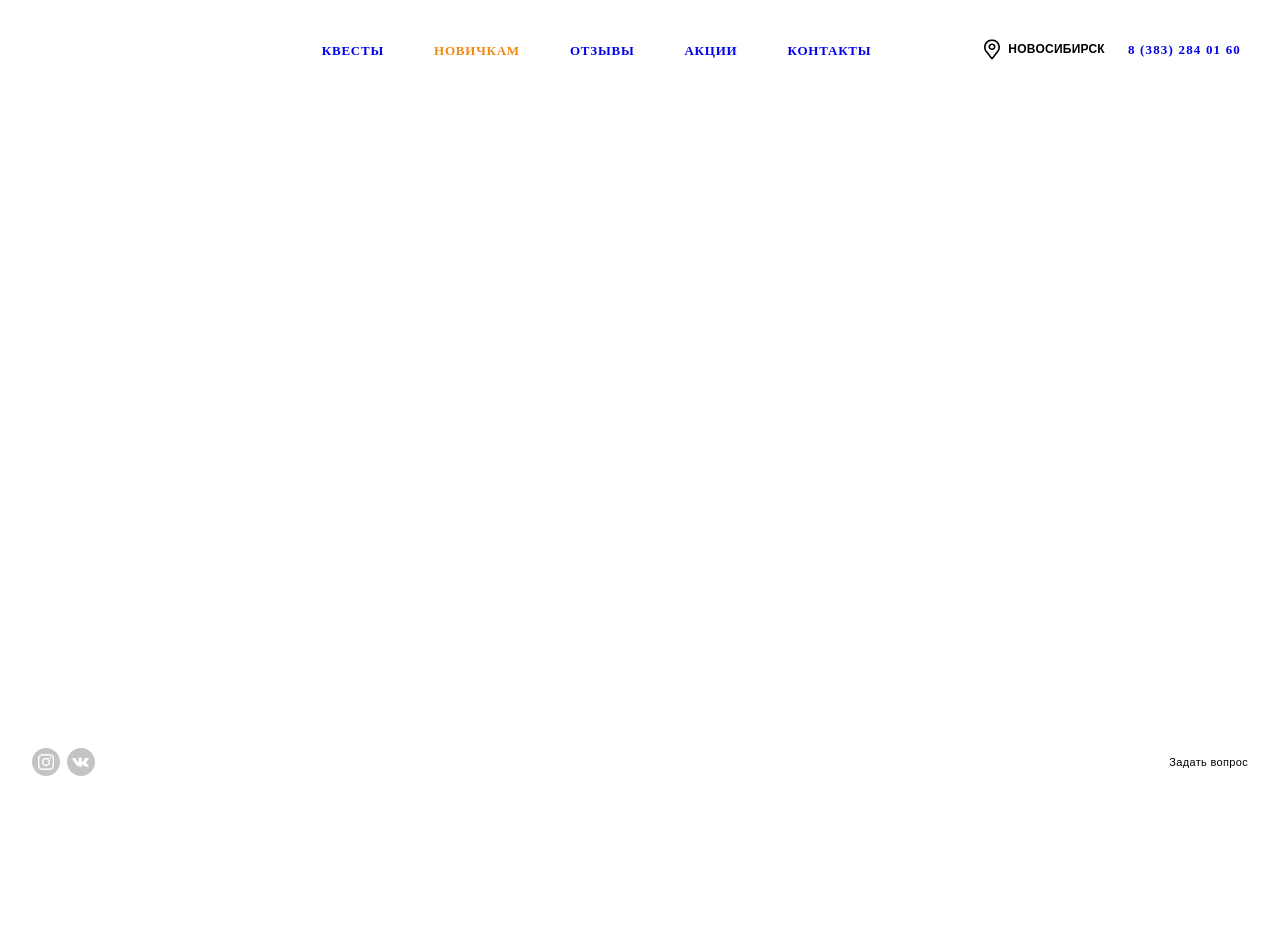
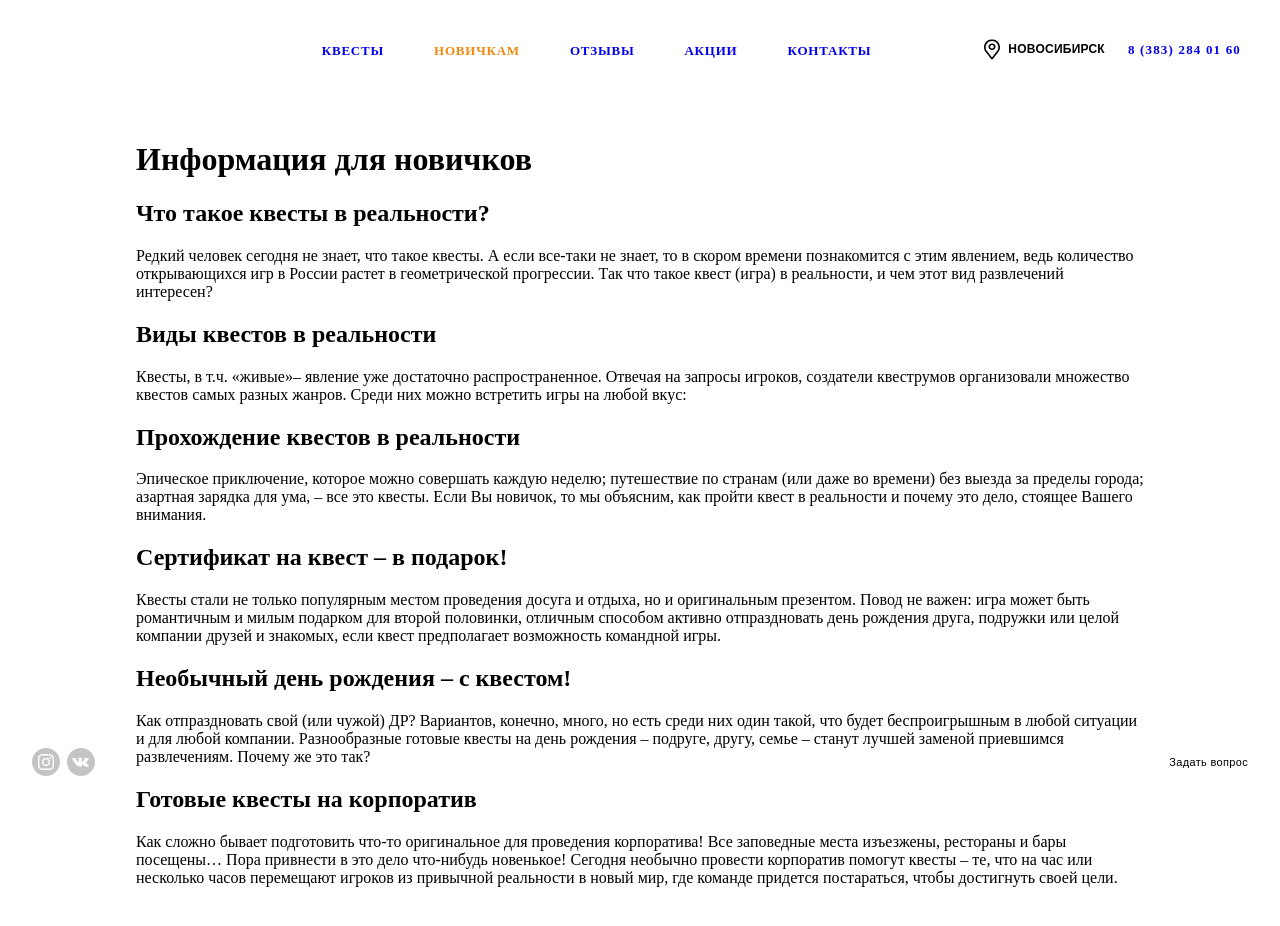
Before and after one commit to 283arni/escape-quest, a React (Create React App) app: page /noobs in a window 1280 px wide. Shown: the top 926 px of the page. Before the commit the page ends 800 px from the top, so only its background shows below. Built offline with nearby package versions, Linux system fonts and the light colour scheme.

Commit message:
added new page "Новичкам"

```diff
--- a/src/components/App/App.tsx
+++ b/src/components/App/App.tsx
@@ -6,6 +6,7 @@ import Popup from "../Popup/Popup";
 import Home from "../../pages/Home/Home";
 import Quests from "../../pages/Quests/Quests";
 import Quest from "../../pages/Quest/Quest";
+import Noobs from "../../pages/Noobs/Noobs";
 import Timetable from "../../pages/Timetable/Timetable";
 
 import classes from "./App.module.scss";
@@ -27,6 +28,7 @@ const App: FC = () => {
           <Route exact  path='/' component={Home}/>
           <Route exact path='/quest' component={Quest}/>
           <Route path='/quests' component={Quests}/>
+          <Route path='/noobs' component={Noobs}/>
           <Route path='/timetable' component={Timetable}/>
         </Switch>
         <Footer
--- /dev/null
+++ b/src/components/InfoArticle/InfoArticle.tsx
@@ -0,0 +1,13 @@
+import { FC } from "react";
+import { infoArticleType } from "../../types";
+
+const InfoArticle: FC<infoArticleType> = ({title, text}) => {
+    return (
+        <article>
+            <h2>{title}</h2>
+            <p>{text}</p>
+        </article>
+    )
+}
+
+export default InfoArticle;
--- /dev/null
+++ b/src/pages/Noobs/Noobs.module.scss
@@ -0,0 +1,28 @@
+@value vars: '../../styles/vars.module.scss';
+@value background-quests, tablets, phones from vars;
+
+.noobs {
+    padding: 120px 0;
+    background: background-quests;
+}
+
+.container {
+    width: 100%;
+    max-width: 1366px;
+    margin: 0 auto;
+    padding: 0 136px;
+
+    @media (max-width: tablets) {
+      padding: 0 80px;
+    }
+
+    @media (max-width: phones) {
+      padding: 0 16px;
+    }
+
+    &--no-padding {
+      @media (max-width: phones) {
+        padding: 0;
+      }
+    }
+  }
--- /dev/null
+++ b/src/pages/Noobs/Noobs.tsx
@@ -0,0 +1,46 @@
+
+import { FC } from 'react';
+import InfoArticle from '../../components/InfoArticle/InfoArticle';
+
+import { infoArticleType } from '../../types';
+import classes from './Noobs.module.scss';
+
+const listArticles = [
+    {
+        title: 'Что такое квесты в реальности?',
+        text: 'Редкий человек сегодня не знает, что такое квесты. А если все-таки не знает, то в скором времени познакомится с этим явлением, ведь количество открывающихся игр в России растет в геометрической прогрессии. Так что такое квест (игра) в реальности, и чем этот вид развлечений интересен?'
+    },
+    {
+        title: 'Виды квестов в реальности',
+        text: 'Квесты, в т.ч. «живые»– явление уже достаточно распространенное. Отвечая на запросы игроков, создатели квеструмов организовали множество квестов самых разных жанров. Среди них можно встретить игры на любой вкус:'
+    },
+    {
+        title: 'Прохождение квестов в реальности',
+        text: 'Эпическое приключение, которое можно совершать каждую неделю; путешествие по странам (или даже во времени) без выезда за пределы города; азартная зарядка для ума, – все это квесты. Если Вы новичок, то мы объясним, как пройти квест в реальности и почему это дело, стоящее Вашего внимания.'
+    },
+    {
+        title: 'Сертификат на квест – в подарок!',
+        text: 'Квесты стали не только популярным местом проведения досуга и отдыха, но и оригинальным презентом. Повод не важен: игра может быть романтичным и милым подарком для второй половинки, отличным способом активно отпраздновать день рождения друга, подружки или целой компании друзей и знакомых, если квест предполагает возможность командной игры.'
+    },
+    {
+        title: 'Необычный день рождения – с квестом!',
+        text: 'Как отпраздновать свой (или чужой) ДР? Вариантов, конечно, много, но есть среди них один такой, что будет беспроигрышным в любой ситуации и для любой компании. Разнообразные готовые квесты на день рождения – подруге, другу, семье – станут лучшей заменой приевшимся развлечениям. Почему же это так?'
+    },
+    {
+        title: 'Готовые квесты на корпоратив',
+        text: 'Как сложно бывает подготовить что-то оригинальное для проведения корпоратива! Все заповедные места изъезжены, рестораны и бары посещены… Пора привнести в это дело что-нибудь новенькое! Сегодня необычно провести корпоратив помогут квесты – те, что на час или несколько часов перемещают игроков из привычной реальности в новый мир, где команде придется постараться, чтобы достигнуть своей цели.'
+    },
+]
+
+const Noobs: FC = () => {
+    return (
+        <main className={classes.noobs}>
+            <div className={classes.container}>
+            <h1>Информация для новичков</h1>
+            {listArticles.map((article: infoArticleType) => <InfoArticle title={article.title} text={article.text}/>)}
+            </div>
+        </main>
+    )
+}
+
+export default Noobs;
--- a/src/types.ts
+++ b/src/types.ts
@@ -34,3 +34,8 @@ export type timeType = {
   price: string;
   reserved: boolean;
 }
+
+export type infoArticleType = {
+  title: string,
+  text: string
+}
```
